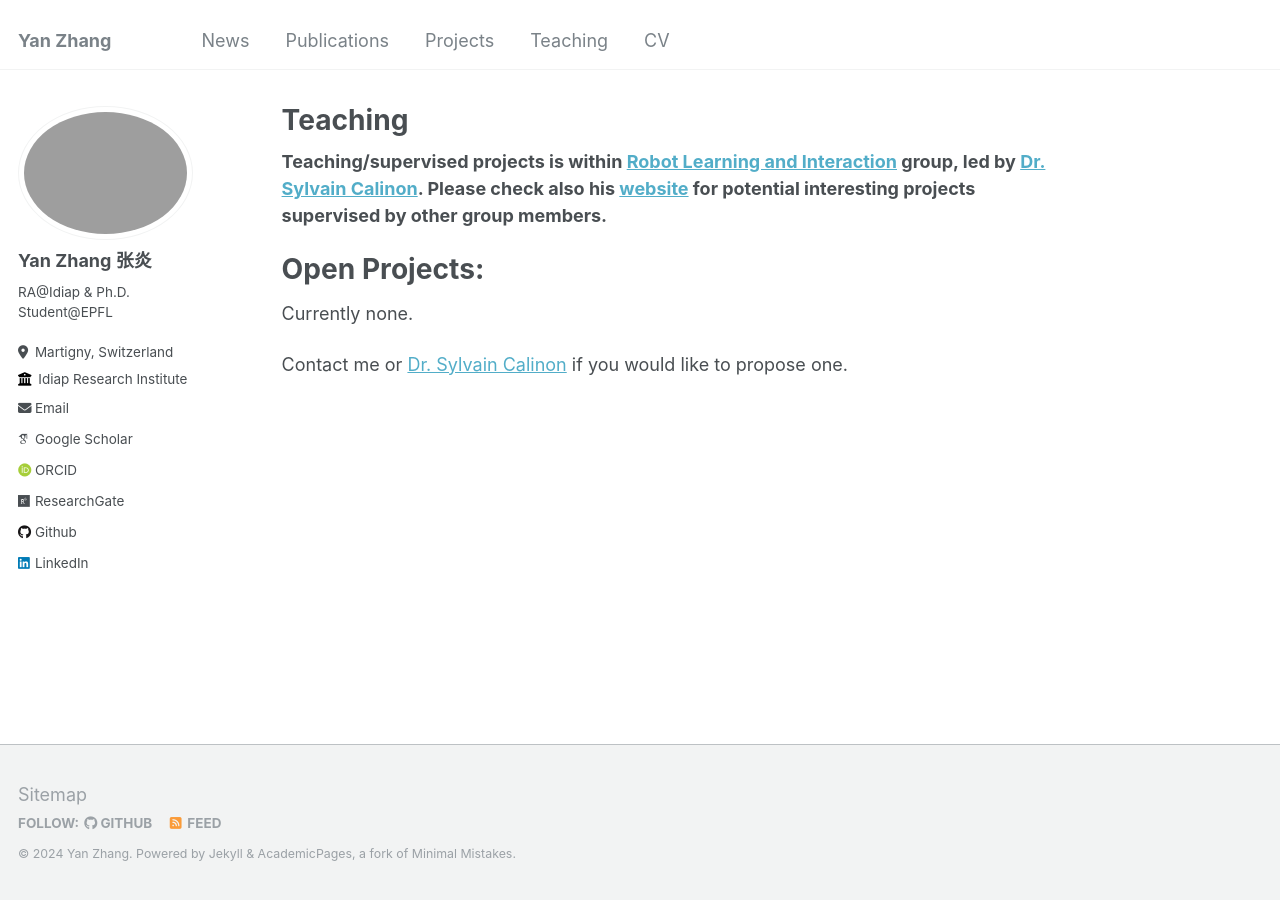
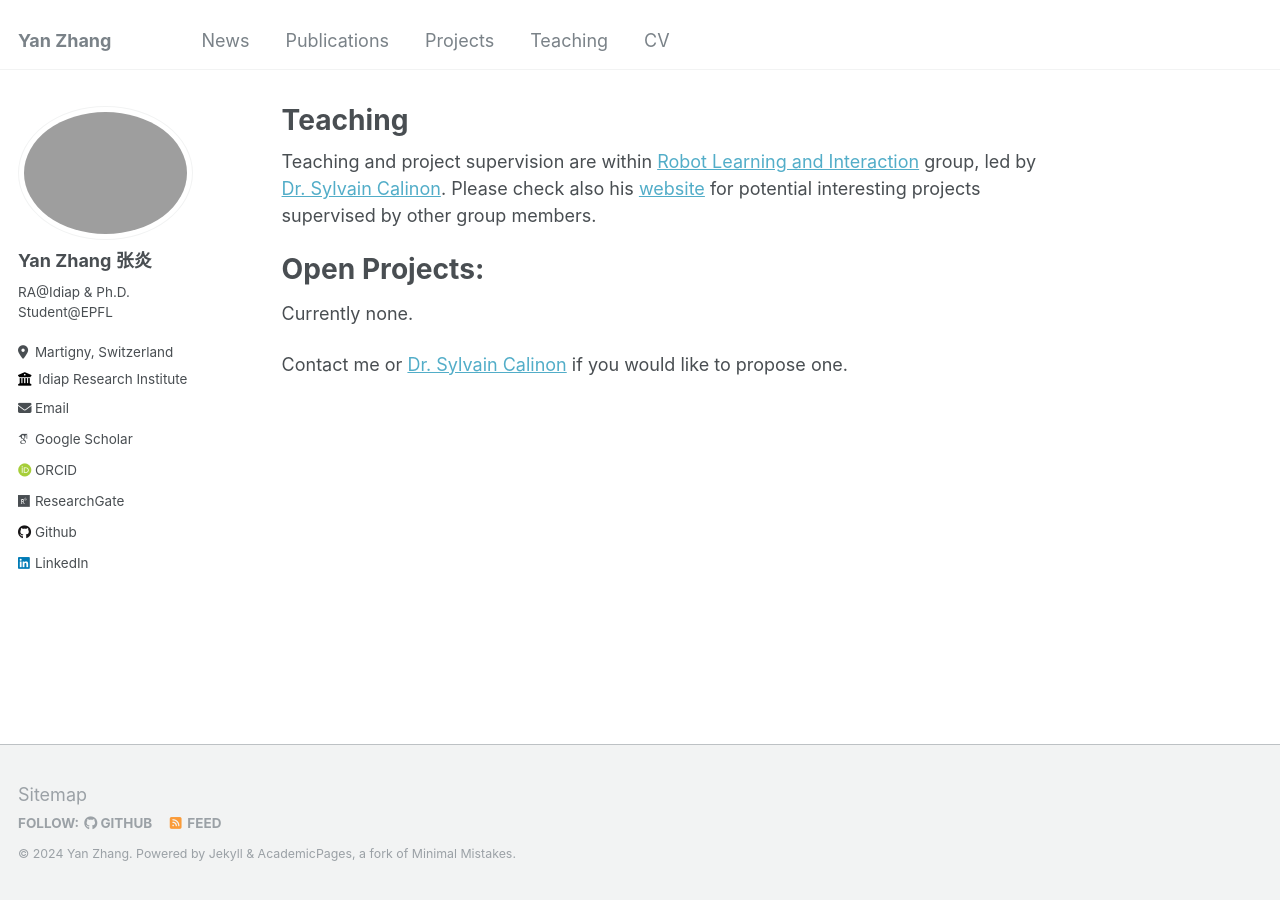
Before and after one commit to ollieyzhang/ollieyzhang.github.io, a Jekyll site: the page built from _pages/teaching.md, in a window 1280 px wide. Built offline with Jekyll 4.4.1, drawn with Linux system fonts in a browser that asks for light colours; some web fonts are replaced.

Commit message:
add projects

```diff
--- a/_pages/teaching.md
+++ b/_pages/teaching.md
@@ -5,7 +5,7 @@ permalink: /teaching/
 author_profile: true
 ---
 
-**Teaching/supervised projects is within [Robot Learning and Interaction](https://www.idiap.ch/en/scientific-research/robot-learning-and-interaction) group, led by [Dr. Sylvain Calinon](https://calinon.ch/index.html). Please check also his [website](https://calinon.ch/projProp.htm) for potential interesting projects supervised by other group members.**
+Teaching and project supervision are within [Robot Learning and Interaction](https://www.idiap.ch/en/scientific-research/robot-learning-and-interaction) group, led by [Dr. Sylvain Calinon](https://calinon.ch/index.html). Please check also his [website](https://calinon.ch/projProp.htm) for potential interesting projects supervised by other group members.
 
 # Open Projects:
 
```
Also changed, not shown: _pages/projects.md (+1 -1 lines), _pages/talks.md (+0 -2 lines).
